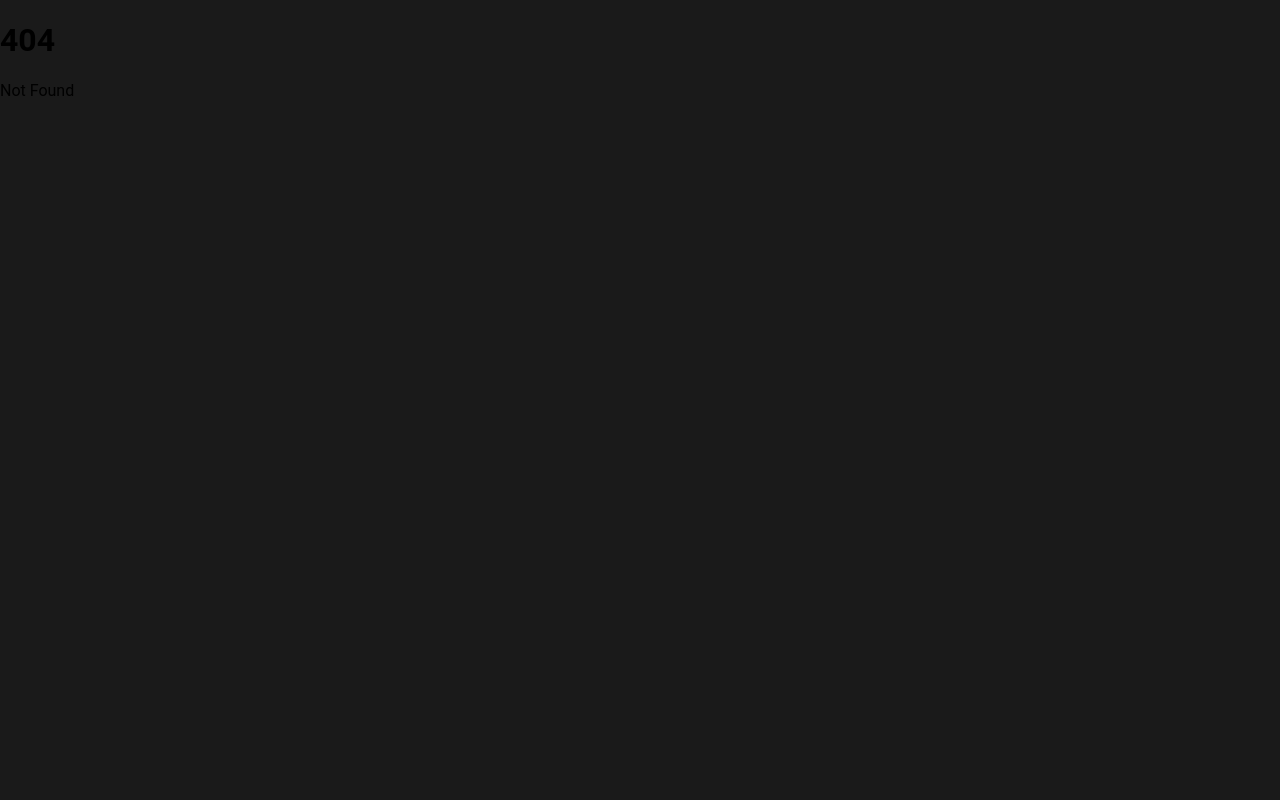
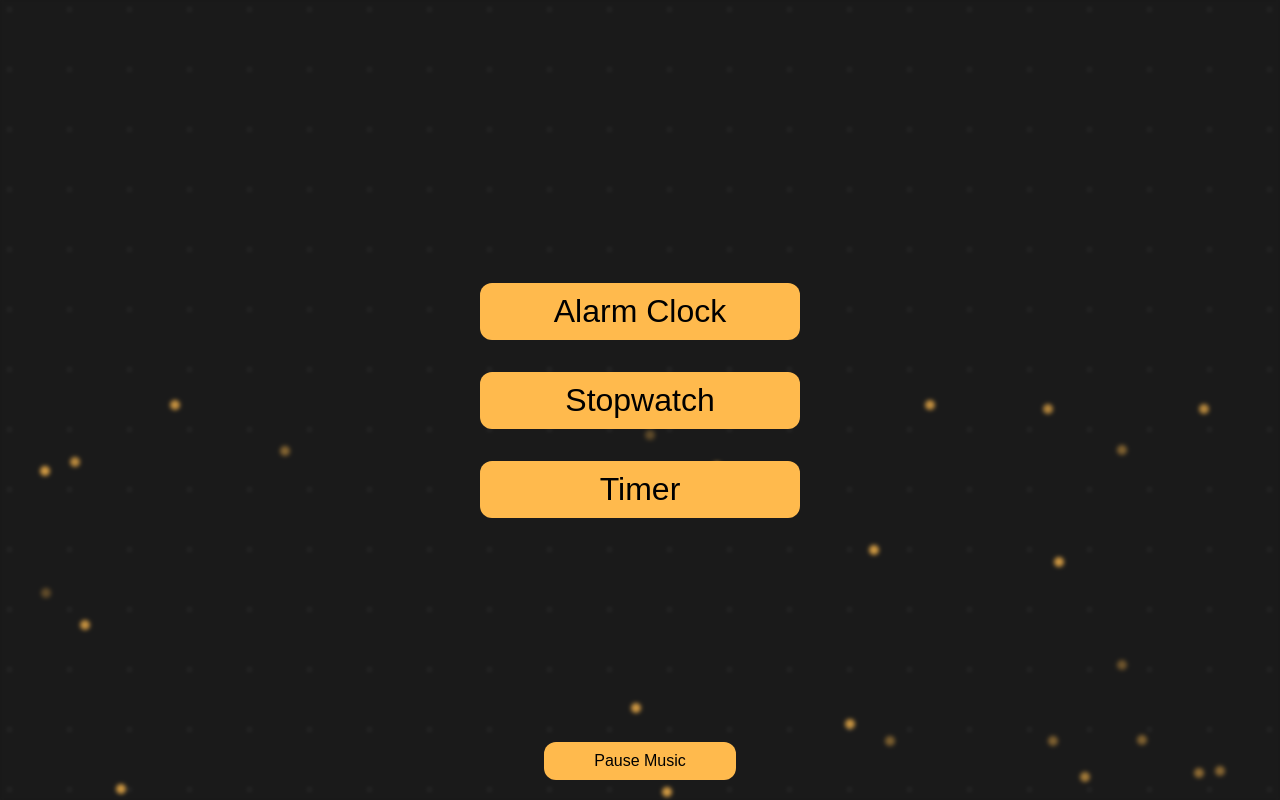
Before and after one commit to Spar3Chang3/Alarmy, a SvelteKit app: page / in a window 1280 px wide. Before the commit this address had no page. Built offline with nearby package versions, Linux system fonts and the light colour scheme.

Commit message:
Update index, add starting ui, plans to implement floating dashboard

```diff
--- a/package.json
+++ b/package.json
@@ -4,7 +4,7 @@
 	"version": "0.0.1",
 	"type": "module",
 	"scripts": {
-		"dev": "vite dev",
+		"dev": "vite dev --host",
 		"build": "vite build",
 		"preview": "vite preview",
 		"prepare": "svelte-kit sync || echo ''",
--- a/src/lib/Fireflies.svelte
+++ b/src/lib/Fireflies.svelte
@@ -1,13 +1,21 @@
 <script lang="js">
+    import { onMount } from 'svelte';
+    import { MakeNumberArray } from '$lib/index.js';
 
-    let { fireflyNum = 50, showFireflies = $bindable(false) } = $props();
+    let { fireflyNum = MakeNumberArray(0, 50), showFireflies = $bindable(false) } = $props();
+
+    let innerWidth = $state();
 
     function getRandomFireflyStyle() {
-        const randomX = Math.random() * window.innerWidth;
+        const randomX = Math.random() * innerWidth;
         const randomDelay = Math.random() * 10;
 
         return `left: ${randomX}px; animation-delay: ${randomDelay}s;`;
     }
+
+    onMount(() => {
+        innerWidth = window.innerWidth;
+    });
 
 </script>
 <style lang="css">
@@ -16,7 +24,7 @@
         bottom: -5%;
         width: 10px;
         height: 10px;
-        background-color: #ffba4d;
+        background-color: var(--color-accent);
         border-radius: 50%;
         animation: fly 8s linear infinite, flash 1s ease-in-out infinite;
     }
--- /dev/null
+++ b/src/routes/+page.svelte
@@ -0,0 +1,110 @@
+<script lang="js">
+    import { goto } from '$app/navigation';
+    import { onMount } from 'svelte';
+    import '$lib/common.css';
+    import Fireflies from '$lib/Fireflies.svelte';
+
+    const audioPath = '/index/shape-of-you.mp3';
+    let audio = $state();
+
+    let playMusic = $state(true);
+    let canGoto = $state(false);
+
+    function toClock(e) {
+        e.preventDefault();
+
+        if (canGoto) {
+            goto('/clock');
+        }
+    }
+
+    function toStopwatch(e) {
+        e.preventDefault();
+
+        if (canGoto) {
+            goto('/stopwatch');
+        }
+
+    }
+
+    function toTimer(e) {
+        e.preventDefault();
+
+        if (canGoto) {
+            goto('/timer');
+        }
+    }
+
+    function toggleMusic(e) {
+        e.preventDefault();
+
+        if (playMusic) {
+            playMusic = false;
+            audio.pause();
+        } else {
+            playMusic = true;
+            audio.play();
+        }
+    }
+
+    onMount(() => {
+        audio = new Audio(audioPath);
+
+        if (playMusic) {
+            audio.volume = 0.25;
+            audio.loop = true;
+            audio.play();
+        }
+
+        canGoto = true;
+
+        return () => {
+            audio.pause();
+            audio = null;
+        }
+    });
+</script>
+<style lang="css">
+    .index {
+        position: relative;
+        display: flex;
+        flex-direction: column;
+
+        min-height: 100dvh;
+        width: 100dvw;
+        max-width: 100dvw;
+
+        justify-content: center;
+        align-items: center;
+        gap: 2rem;
+    }
+
+    .link {
+        font-size: 2rem;
+
+        width: 20rem;
+
+        z-index: 5;
+    }
+
+    .music-control {
+        position: fixed;
+        bottom: 20px;
+        left: 50%;
+        transform: translateX(-50%);
+
+        z-index: 5;
+    }
+</style>
+<section class="index">
+    <div class="shelf">
+        <Fireflies showFireflies={true} />
+    </div>
+    <button class="link" onclick={toClock}>Alarm Clock</button>
+    <button class="link" onclick={toStopwatch}>Stopwatch</button>
+    <button class="link" onclick={toTimer}>Timer</button>
+
+    <div class="music-control">
+        <button onclick={toggleMusic} style="{playMusic ? 'color: black' : 'background-color: #2a2a2a; color: whitesmoke'};">{playMusic ? 'Pause Music' : 'Play Music'}</button>
+    </div>
+</section>
--- a/src/routes/clock/+page.svelte
+++ b/src/routes/clock/+page.svelte
@@ -13,7 +13,7 @@
     const cookieName = "AlarmTimes";
 
     let allowCookies = $state(false);
-    let showCookiePrompt = $state(true);
+    let showCookiePrompt = $state(false);
 
     let currentTime = $state('');
     let alarmAudio = $state(null)
```
Also changed, not shown: src/routes/stopwatch/+page.svelte (+33 -0 lines), src/routes/timer/+page.svelte (added, +24 -0 lines), 1 other file (tests, documents, lock files or other folders).
